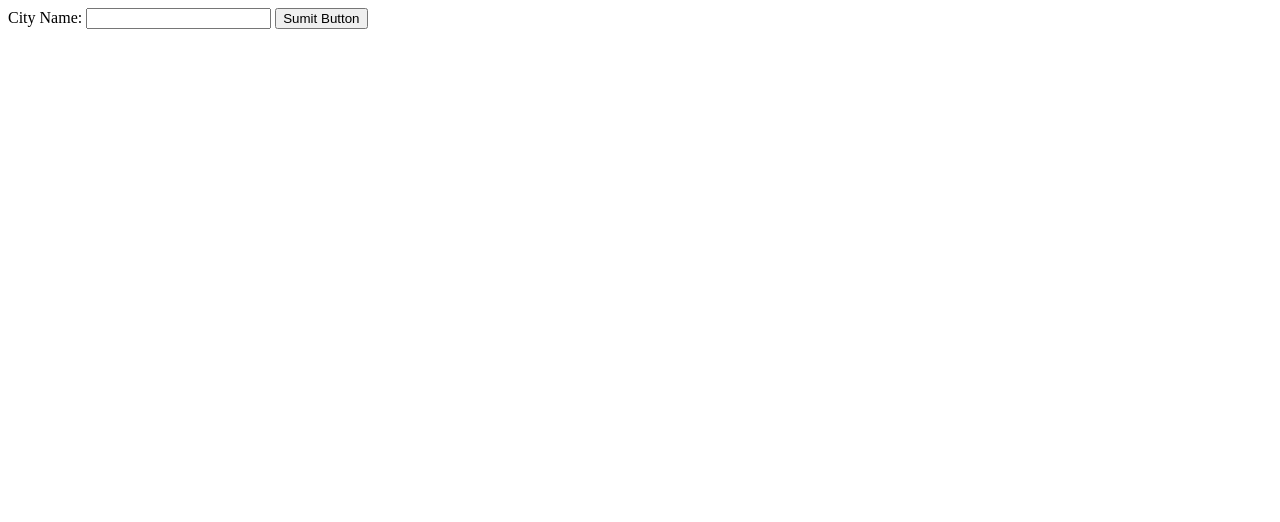
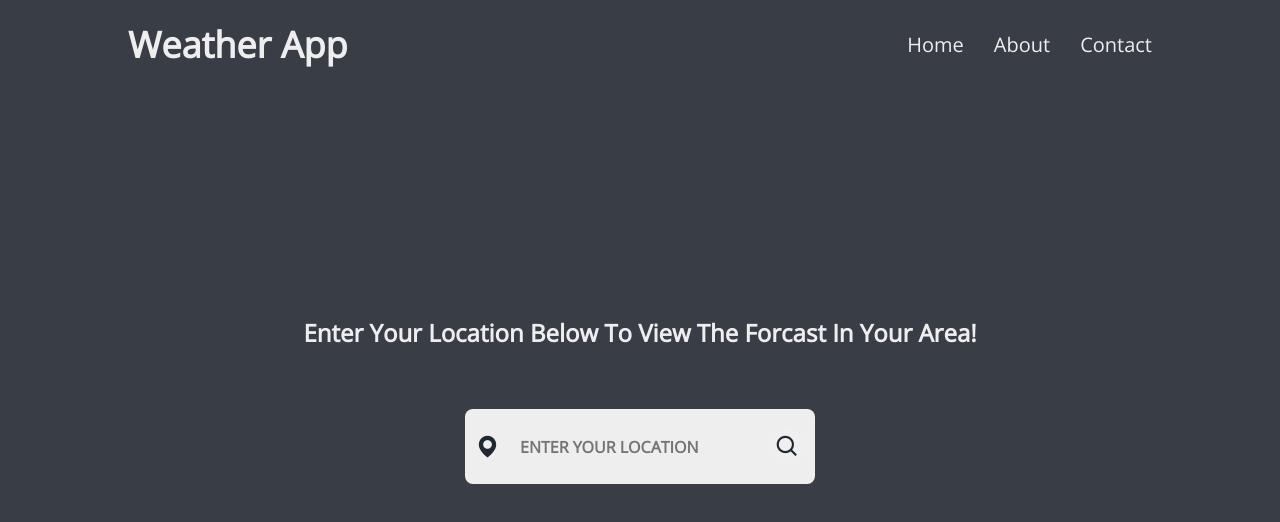
Before and after one commit to tsanevp/Weather-App, a website: page index.html in a window 1280 px wide. Drawn offline with nearby package versions, Linux system fonts and the light colour scheme.

Commit message:
updated front-end design of landing search page

```diff
--- a/index.html
+++ b/index.html
@@ -5,16 +5,34 @@
     <meta charset="UTF-8">
     <meta name="viewport" content="width=device-width, initial-scale=1.0">
     <title>Weather App</title>
+    <link rel="preconnect" href="https://fonts.googleapis.com">
+    <link rel="preconnect" href="https://fonts.gstatic.com" crossorigin>
+    <link href="https://fonts.googleapis.com/css2?family=Open+Sans&display=swap" rel="stylesheet">
+    <link href='https://unpkg.com/boxicons@2.1.4/css/boxicons.min.css' rel='stylesheet'>
     <link rel="icon" type="image/x-icon" href="images/forcast-favicon.png">
     <link type="text/css" href="css/style.css" rel="stylesheet">
 </head>
 
 <body>
-    <form action="/" method="POST">
-        <label for="cityInput">City Name: </label>
-        <input id="cityInput" type="text" name="cityName">
-        <button type="submit" name="button">Sumit Button</button>
-    </form>
+    <header class="header" id="navbar">
+        <a href="/" class="logo">Weather App</a>
+
+        <nav class="nav-bar">
+            <a href="/">Home</a>
+            <a href="./About.html">About</a>
+            <a href="./Contact.html">Contact</a>
+        </nav>
+    </header>
+
+    <div class="search-form">
+        <h2 class="welcome-msg">Enter Your Location Below To View The Forcast In Your Area!</h2>
+        <form action="/" method="POST">
+            <label class="icon-placeholder" for="cityInput"><i class='bx bxs-map'></i></label>
+            <input id="cityInput" type="text" name="cityName" placeholder="Enter your location">
+            <button class="icon-placeholder" id="search-button" type="submit" name="button"><i class='bx bx-search'
+                    id="search-icon"></i></button>
+        </form>
+    </div>
 </body>
 
 </html>
--- a/public/css/style.css
+++ b/public/css/style.css
@@ -0,0 +1,122 @@
+* {
+    margin: 0;
+    padding: 0;
+    box-sizing: border-box;
+    text-decoration: none;
+    font-family: 'Open Sans', sans-serif;
+}
+
+body {
+    background-color: #393E46;
+}
+
+/* Header styling */
+.header {
+    top: 0px;
+    left: 0px;
+    width: 100%;
+    padding: 20px 10%;
+    position: fixed;
+    display: inline-flex;
+    justify-content: space-between;
+    align-items: center;
+    z-index: 100;
+}
+
+.logo {
+    font-size: 36px;
+    font-weight: 600;
+    color: #EEEEEE;
+}
+
+.nav-bar {
+    width: 60%;
+    display: inline-flex;
+    justify-content: flex-end;
+}
+
+.nav-bar a {
+    margin-left: 30px;
+    font-size: 20px;
+    font-weight: 500;
+    color: #EEEEEE;
+    transition: .5s;
+}
+
+.nav-bar a:hover {
+    color: #00ADB5;
+    transition: .5s;
+}
+
+/* Search form styling */
+.search-form {
+    display: flex;
+    flex-direction: column;
+    align-items: center;
+    justify-content: center;
+    height: 100vh;
+}
+
+.welcome-msg {
+    margin-bottom: 60px;
+    color: #EEEEEE;
+    font-size: 24px;
+    font-weight: bold;
+}
+
+form {
+    display: flex;
+    align-items: center;
+    justify-content: space-evenly;
+    width: 350px;
+    height: 75px;
+    background-color: #EEEEEE;
+    border-radius: 8px;
+}
+
+.icon-placeholder {
+    display: flex;
+    align-items: center;
+    justify-content: center;
+    width: 30px;
+    font-size: 26px;
+    color: #222831;
+}
+
+#cityInput {
+    width: 250px;
+    height: 75%;
+    border: none;
+    outline: none;
+    padding: 0px 10px;
+    font-size: 16px;
+    font-weight: bold;
+    background-color: #EEEEEE;
+    color: #222831;
+    text-transform: uppercase;
+}
+
+#search-button {
+    border: none;
+    transition: .5s;
+    width: 40px;
+    height: 40px;
+    border-radius: 50%;
+
+}
+
+#search-button:hover {
+    background-color: #222831;
+    color: #EEEEEE;
+    transition: .5s;
+}
+
+input:-webkit-autofill,
+input:-webkit-autofill:hover,
+input:-webkit-autofill:focus,
+input:-webkit-autofill:active {
+    -webkit-background-clip: text;
+    -webkit-text-fill-color: #222831;
+    transition: background-color 5000s ease-in-out 0s;
+    box-shadow: inset 0 0 20px 20px #EEEEEE;
+}
```
